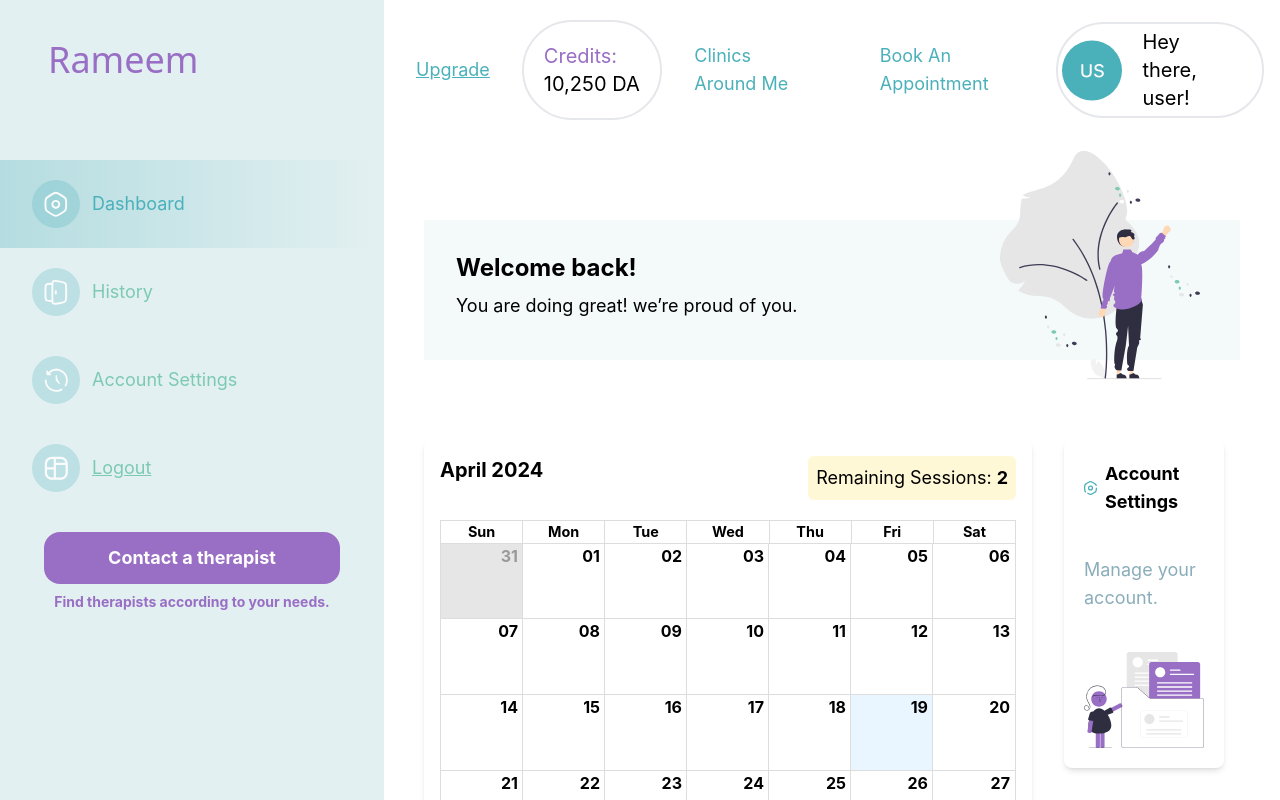
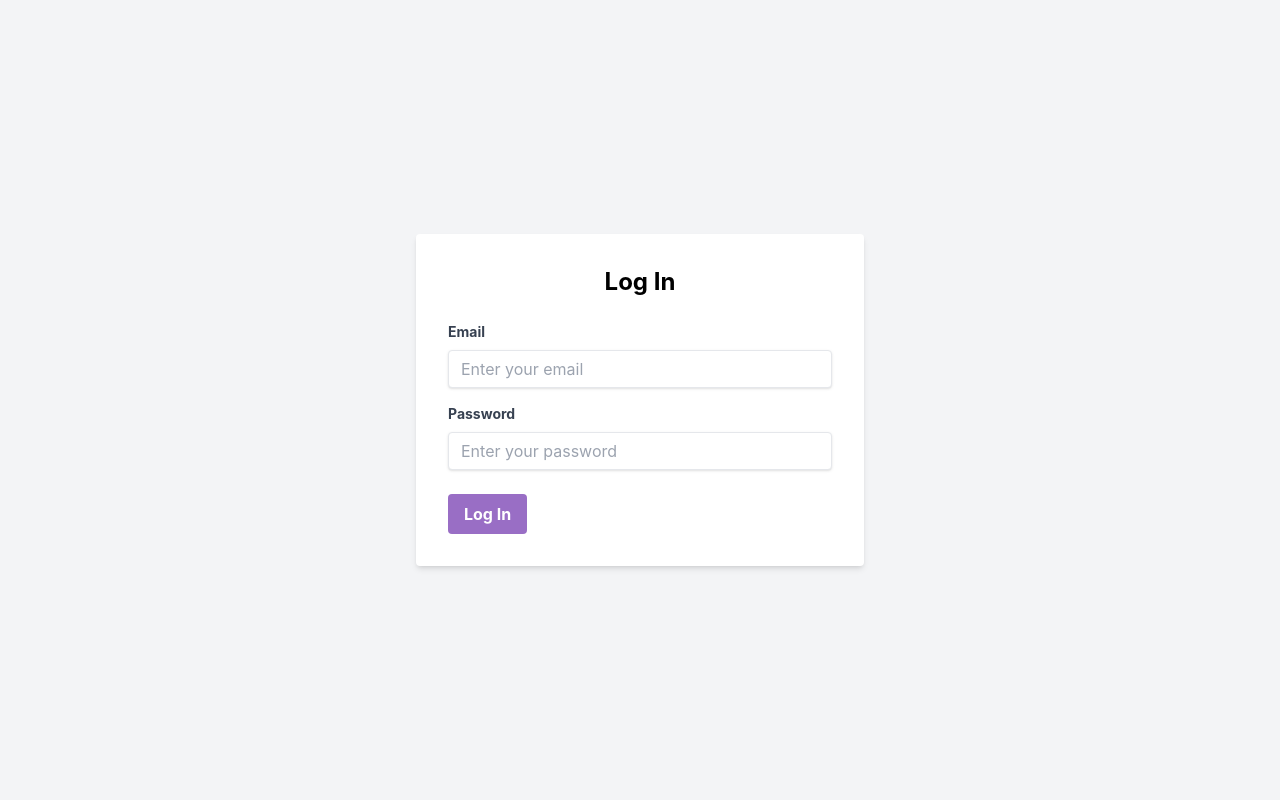
Before and after one commit to Meriemchm/chm_psychology_react_website, a React (Vite) app: page /logIn in a window 1280 px wide. Shown: the top 800 px of the page. Built offline with nearby package versions, Linux system fonts and the light colour scheme; a web font is replaced by a local one.

Commit message:
add-firebase-auth

```diff
--- a/package.json
+++ b/package.json
@@ -10,6 +10,7 @@
     "preview": "vite preview"
   },
   "dependencies": {
+    "firebase": "^10.12.2",
     "react": "^18.2.0",
     "react-big-calendar": "^1.12.2",
     "react-dom": "^18.2.0",
--- a/src/App.jsx
+++ b/src/App.jsx
@@ -9,6 +9,7 @@ import Dashboard from "./components/Dashboard/Dashboard";
 import SideBar from "./components/SideBar/SideBar";
 import AccountSetting from "./components/AccountSetting/AccountSetting";
 import HistoryDashboard from "./components/HistoryDashboard/HistoryDashboard";
+import LogIn from "./components/LogIn/LogIn";
 
 const App = () =>{
   return (
@@ -22,10 +23,12 @@ const App = () =>{
 
         <Route path="/getHelp" element={<GetHelp />} />
 
-        <Route path="/logIn" element={<SideBar />} >
+        <Route path="/logIn" element={<LogIn />} />
+
+        <Route path="/dashboard" element={<SideBar />} >
             <Route index element={<Dashboard/>} />
-            <Route path="/logIn/history" element={<HistoryDashboard/>} />
-            <Route path="/logIn/accountSettings" element={<AccountSetting/>} />
+            <Route path="/dashboard/history" element={<HistoryDashboard/>} />
+            <Route path="/dashboard/accountSettings" element={<AccountSetting/>} />
         </Route>
 
       </Routes>
--- a/src/components/Data/Data.jsx
+++ b/src/components/Data/Data.jsx
@@ -65,7 +65,7 @@ export const SideBarData = [
     id: 1,
     link: "Dashboard",
     img: <img className="w-26 h-12" src={Group1} alt="img_link" />,
-    src: "/logIn" /*dashboard */,
+    src: "/dashboard" /*dashboard */,
     style: "",
   },
   {
@@ -87,7 +87,7 @@ export const SideBarData = [
     link: "Logout",
     img: <img className="w-26 h-12" src={Group4} alt="img_link" />,
     src: "/",
-    style: "underline",
+    style: "underline text-six",
   },
 ];
 
--- /dev/null
+++ b/src/components/LogIn/LogIn.jsx
@@ -0,0 +1,76 @@
+import React, { useState } from "react";
+import { signInWithEmailAndPassword } from "firebase/auth";
+import { auth } from "../../firebase";
+import { useNavigate } from "react-router-dom";
+
+function LogIn() {
+  const [error, setError] = useState(false);
+  const [email, setEmail] = useState("");
+  const [password, setPassword] = useState("");
+  const navigate = useNavigate()
+
+  const handleLogin = (e) => {
+    e.preventDefault();
+    signInWithEmailAndPassword(auth, email, password)
+      .then((userCredential) => {
+        // Signed up
+        const user = userCredential.user;
+        navigate("/dashboard")
+      })
+      .catch((error) => {
+        setError(true)
+      });
+  };
+  return (
+    <div className="min-h-screen flex items-center justify-center bg-gray-100">
+      <div className="bg-white p-8 rounded shadow-md w-full max-w-md">
+        <h2 className="text-2xl font-bold mb-6 text-center">Log In</h2>
+        <form onSubmit={handleLogin}>
+          <div className="mb-4">
+            <label
+              className="block text-gray-700 text-sm font-bold mb-2"
+              htmlFor="email"
+            >
+              Email
+            </label>
+            <input
+              type="email"
+              id="email"
+              name="email"
+              className="shadow appearance-none border rounded w-full py-2 px-3 text-gray-700 leading-tight focus:outline-none focus:shadow-outline"
+              placeholder="Enter your email"
+              onChange={(e) => setEmail(e.target.value)}
+            />
+          </div>
+          <div className="mb-6">
+            <label
+              className="block text-gray-700 text-sm font-bold mb-2"
+              htmlFor="password"
+            >
+              Password
+            </label>
+            <input
+              type="password"
+              id="password"
+              name="password"
+              className="shadow appearance-none border rounded w-full py-2 px-3 text-gray-700 leading-tight focus:outline-none focus:shadow-outline"
+              placeholder="Enter your password"
+              onChange={(e) => setPassword(e.target.value)}
+            />
+          </div>
+          <div className="flex items-center justify-between">
+            <button
+              type="submit"
+              className="bg-primary hover:bg-primaryvariant text-white font-bold py-2 px-4 rounded focus:outline-none focus:shadow-outline"
+            >
+              Log In
+            </button>
+          </div>
+          {error && <span>wrong password or email</span>}
+        </form>
+      </div>
+    </div>
+  );
+}
+
+export default LogIn;
--- /dev/null
+++ b/src/firebase.js
@@ -0,0 +1,17 @@
+// Import the functions you need from the SDKs you need
+import { initializeApp } from "firebase/app";
+import { getAuth } from "firebase/auth";
+
+
+const firebaseConfig = {
+  apiKey: import.meta.env.VITE_FIREBASE_KEY,
+  authDomain: "rameem-2024.firebaseapp.com",
+  projectId: "rameem-2024",
+  storageBucket: "rameem-2024.appspot.com",
+  messagingSenderId: "380008552996",
+  appId: "1:380008552996:web:2ec9f4941cc74e4dcc56b1",
+};
+
+// Initialize Firebase
+const app = initializeApp(firebaseConfig);
+export const auth = getAuth()
```
Also changed, not shown: 2 other files (tests, documents, lock files or other folders).
